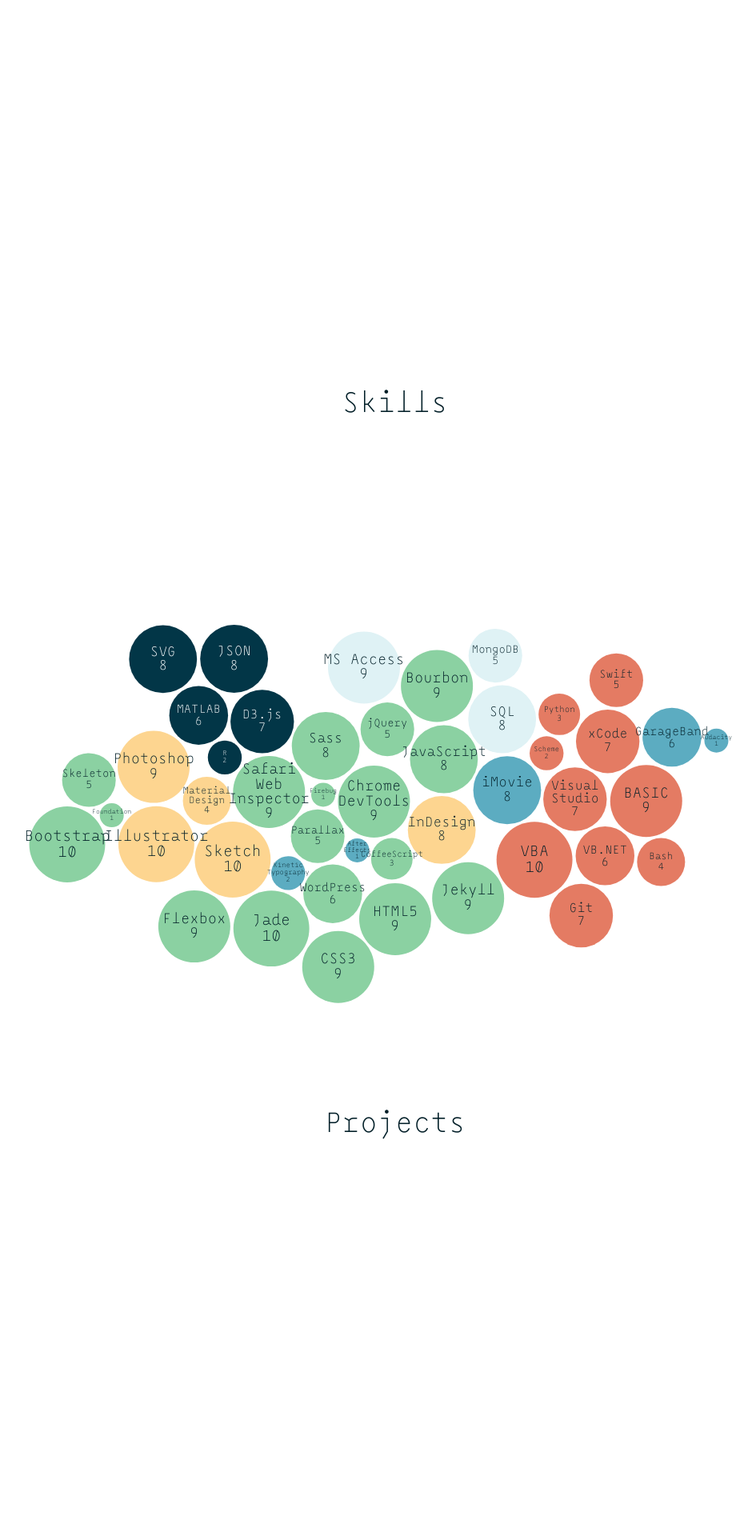
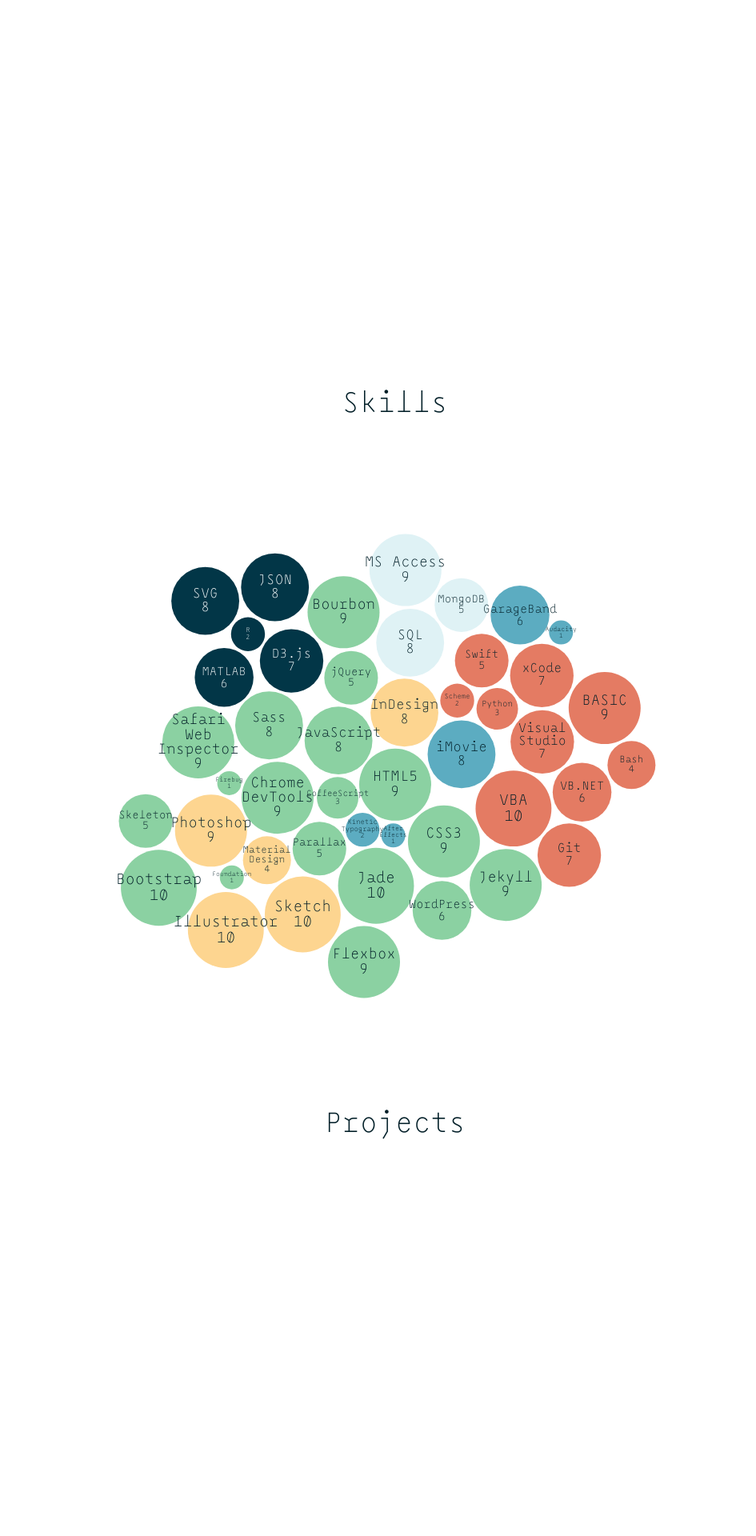
Before and after one commit to jwdomingo/jwdomingo.github.io, a Jekyll site: the page built from index.html, in a window 1280 px wide. Shown: the part 1383-3303 px from the top of the page at 80% size, without its empty margins (146-1091 px from the left). Built offline with Jekyll 4.4.1, drawn with Linux system fonts in a browser that asks for light colours.

Commit message:
Made svg responsive using media query

```diff
--- a/_sass/_home.sass
+++ b/_sass/_home.sass
@@ -180,14 +180,14 @@
     position: fixed
     bottom: 0px
     width: 100vw
-    height: 89vh
+    height: 100vh
 
     svg#skills-vis
       position: fixed
       display: block
       bottom: 0px
       width: 100vw
-      height: 89vh
+      height: 100vh
 
       circle
         cursor: pointer
@@ -311,6 +311,13 @@
     .profile-img
       +size($h-prof-md)
       +transform(translate(-50%, $ty-prof-md))
+
+  section
+    .skills-container
+      height: 90vh
+
+      svg#skills-vis
+        height: 90vh
 
 @media only screen and (min-width: 768px) and (min-height: 450px)
   header
--- a/js/d3/skills.js
+++ b/js/d3/skills.js
@@ -36,11 +36,11 @@
 					var w = document.getElementById('skills-vis').getBoundingClientRect().width;
 					var h = document.getElementById('skills-vis').getBoundingClientRect().height;
 
-					if (w <= h) {
-						gravY = 8;
-					} else {
-						gravX = 8;
-					}
+					// if (w <= h) {
+					// 	gravY = 8;
+					// } else {
+					// 	gravX = 8;
+					// }
 
 					if (h <= 800 && h <= w) {
 						maxRadius = h / 50;
```
